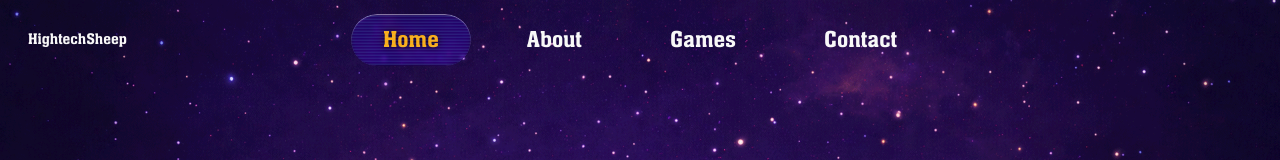
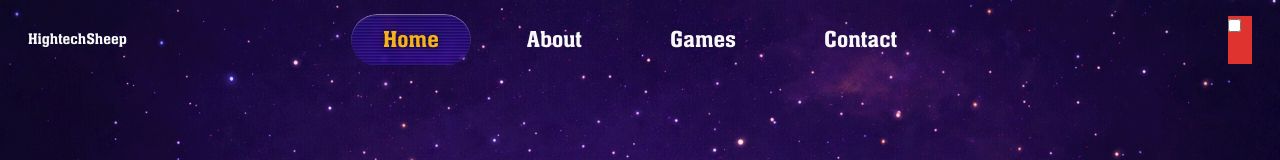
Before and after one commit to guy88a/hightechsheep, a Next.js app: page / in a window 1280 px wide. Shown: the top 160 px of the page. Built offline with nearby package versions, Linux system fonts and the light colour scheme.

Commit message:
dev start autopilor ui + css refactor update

```diff
--- a/app/_components/layout/header/Header.tsx
+++ b/app/_components/layout/header/Header.tsx
@@ -1,5 +1,6 @@
 "use client";
 
+import HeaderAutoPilot from "./HeaderAutoPilot";
 import HeaderNav from "./HeaderNav";
 import "@/app/_styles/layout/header/header.scss";
 
@@ -15,7 +16,7 @@ export default function Header({ onNavClick }: HeaderProps) {
       <HeaderNav onNavClick={onNavClick} />
 
       <div className="header__actions">
-
+        <HeaderAutoPilot />
       </div>
     </header>
   );
--- a/app/_components/layout/header/HeaderAutoPilot.tsx
+++ b/app/_components/layout/header/HeaderAutoPilot.tsx
@@ -1,8 +1,8 @@
 const HeaderAutoPilot = () => {
   return (
-    <div className="header__actions-autopilot">
-      <input type="checkbox" id="cb-autopilot" className="header__actions-autopilot-checkbox" data-role="auto-pilot" />
-      <label htmlFor="cb-autopilot" className="header__actions-autopilot-label"></label>
+    <div className="header__autopilot">
+      <input type="checkbox" id="cb-autopilot" className="header__autopilot-checkbox input-hidden" data-role="auto-pilot" />
+      <label htmlFor="cb-autopilot" className="header__autopilot-label"></label>
     </div>
   )
 }
--- a/app/_components/layout/header/HeaderNav.tsx
+++ b/app/_components/layout/header/HeaderNav.tsx
@@ -30,7 +30,7 @@ export default function HeaderNav({ onNavClick }: HeaderNavProps) {
             key={item.href}
             href={item.href}
             onClick={onNavClick}
-            className={isActive ? "header__nav-link header__nav-link--active" : "header__nav-link"}
+            className={isActive ? "header__link header__link--active" : "header__link"}
             aria-current={isActive ? "page" : undefined}
           >
             {item.label}
--- /dev/null
+++ b/app/_styles/layout/header/_actions.scss
@@ -0,0 +1,14 @@
+@use "../../vfx" as vfx;
+
+.header {
+  &__actions {
+    height: 3rem;
+  }
+
+  &__autopilot {
+    width: 1.5rem;
+    height: 100%;
+
+    background-color: #de332f;
+  }
+}
--- a/app/_styles/layout/header/_nav.scss
+++ b/app/_styles/layout/header/_nav.scss
@@ -1,6 +1,7 @@
 @use "../../vfx" as vfx;
 
-.header__nav {
+.header {
+  &__nav{
     justify-self: center;
 
     display: flex;
@@ -10,8 +11,9 @@
 
     font-size: 1.5rem;
     font-weight: 500;
+  }
 
-  &-link {
+  &__link {
     position: relative;
     isolation: isolate;
     overflow: hidden;
@@ -36,14 +38,7 @@
       z-index: -1;
       opacity: 0;
 
-      transition:
-        opacity 230ms ease,
-        transform 170ms ease,
-        box-shadow 200ms ease,
-        background 200ms ease,
-        backdrop-filter 200ms ease;
-
-      @include vfx.glassGlow($depth: 0, $blur: 1px);
+      @include vfx.glassGlow($depth: 0, $blur: 1px, $animate: 1);
     }
 
     &:hover,
@@ -63,10 +58,7 @@
       &:after {
         transition:
           opacity 80ms ease,
-          transform 200ms ease,
-          box-shadow 200ms ease,
-          background 200ms ease,
-          backdrop-filter 200ms ease;
+          transform 200ms ease;
 
         transform: translateY(0%);
         opacity: 1;
@@ -74,6 +66,7 @@
     }
 
     &--active {
+      transition: backdrop-filter 200ms ease;
       color: var(--text-on);
 
       backdrop-filter: blur(2px) saturate(180%);
--- a/app/_styles/layout/header/header.scss
+++ b/app/_styles/layout/header/header.scss
@@ -1,4 +1,5 @@
 @use "./nav";
+@use "./actions";
 
 .header {
   display: grid;
--- a/app/_styles/layout/layout.scss
+++ b/app/_styles/layout/layout.scss
@@ -16,8 +16,15 @@ body {
 }
 
 body {
+  background: var(--background);
+  background-image: url(/images/background.png);
+  background-size: 100% auto;
+  background-repeat: repeat-y;
   background-position-y: var(--stars-bg-y);
   transition: background-position-y 0.2s linear;
+
+  color: var(--foreground);
+  font-family: "NeueAachenProBook", sans-serif;
 }
 
 .header {
--- a/app/_styles/vfx/_gloss.scss
+++ b/app/_styles/vfx/_gloss.scss
@@ -1,4 +1,4 @@
-@mixin glassGlow($depth: 0, $blur: 1px) {
+@mixin glassGlow($depth: 0, $blur: 1px, $animate: 0) {
   @if $depth > 0 {
     background:
       linear-gradient(
@@ -16,4 +16,13 @@
     inset 0 -1px 2px rgba(0, 0, 0, 0.25),
     0 0 1px rgba(248, 248, 248, 0.25),
     0 0 1px rgba(197, 197, 197, 0.25);
+
+  @if $animate > 0 {
+    transition:
+        opacity 240ms ease,
+        transform 170ms ease,
+        box-shadow 200ms ease,
+        background 200ms ease,
+        backdrop-filter 200ms ease;
+  }
 }
--- a/app/globals.css
+++ b/app/globals.css
@@ -20,13 +20,11 @@
 }
 
 body {
-  background: var(--background);
+  /* background: var(--background);
   background-image: url(../public/images/background.png);
   background-size: 100% auto;
-  background-repeat: repeat-y;
-  color: var(--foreground);
+  background-repeat: repeat-y; */
 
-  font-family: "NeueAachenProBook", sans-serif;
 }
 
 @font-face {
```
Lines whose indentation alone changed are shown as unchanged.
